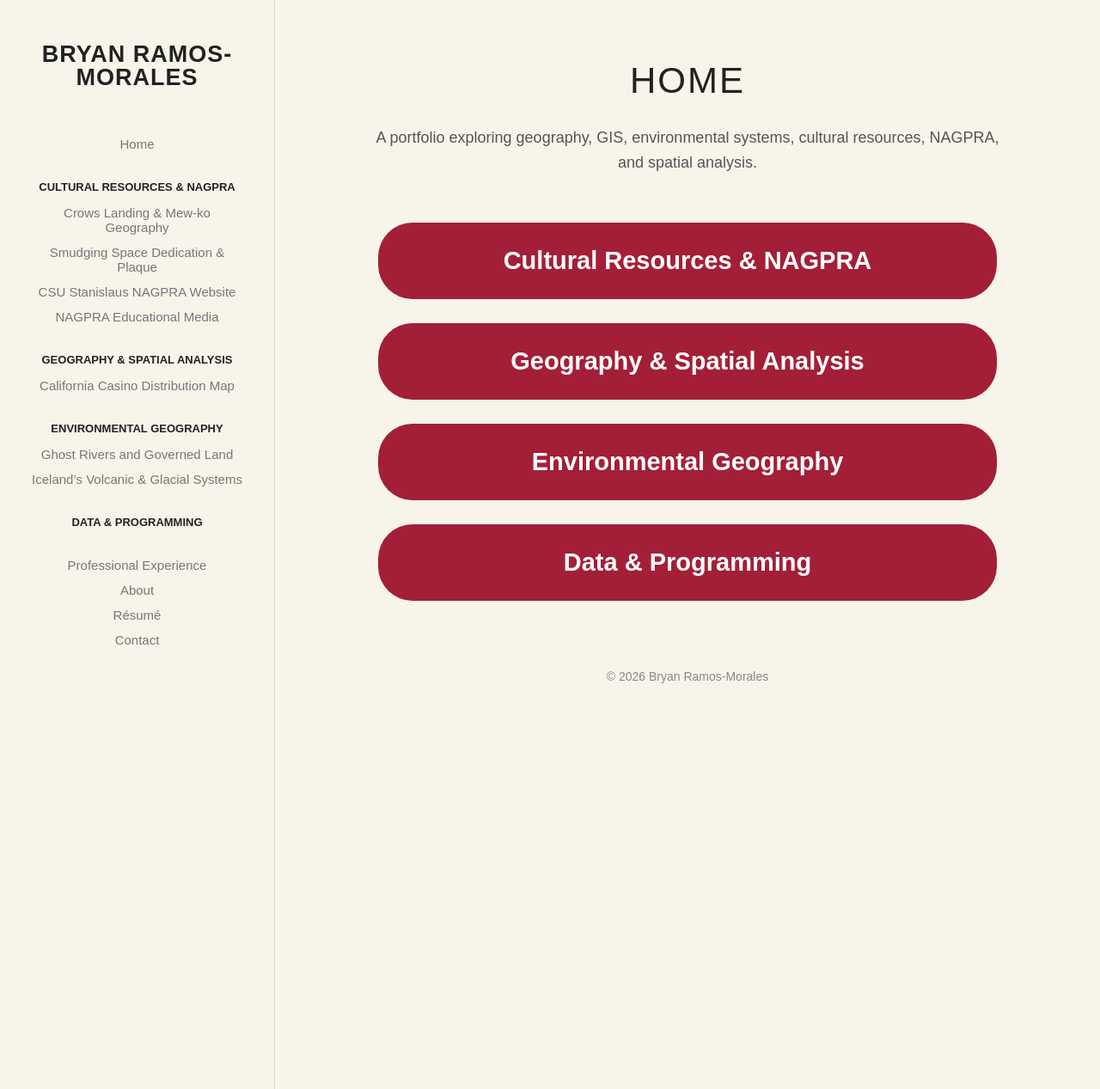
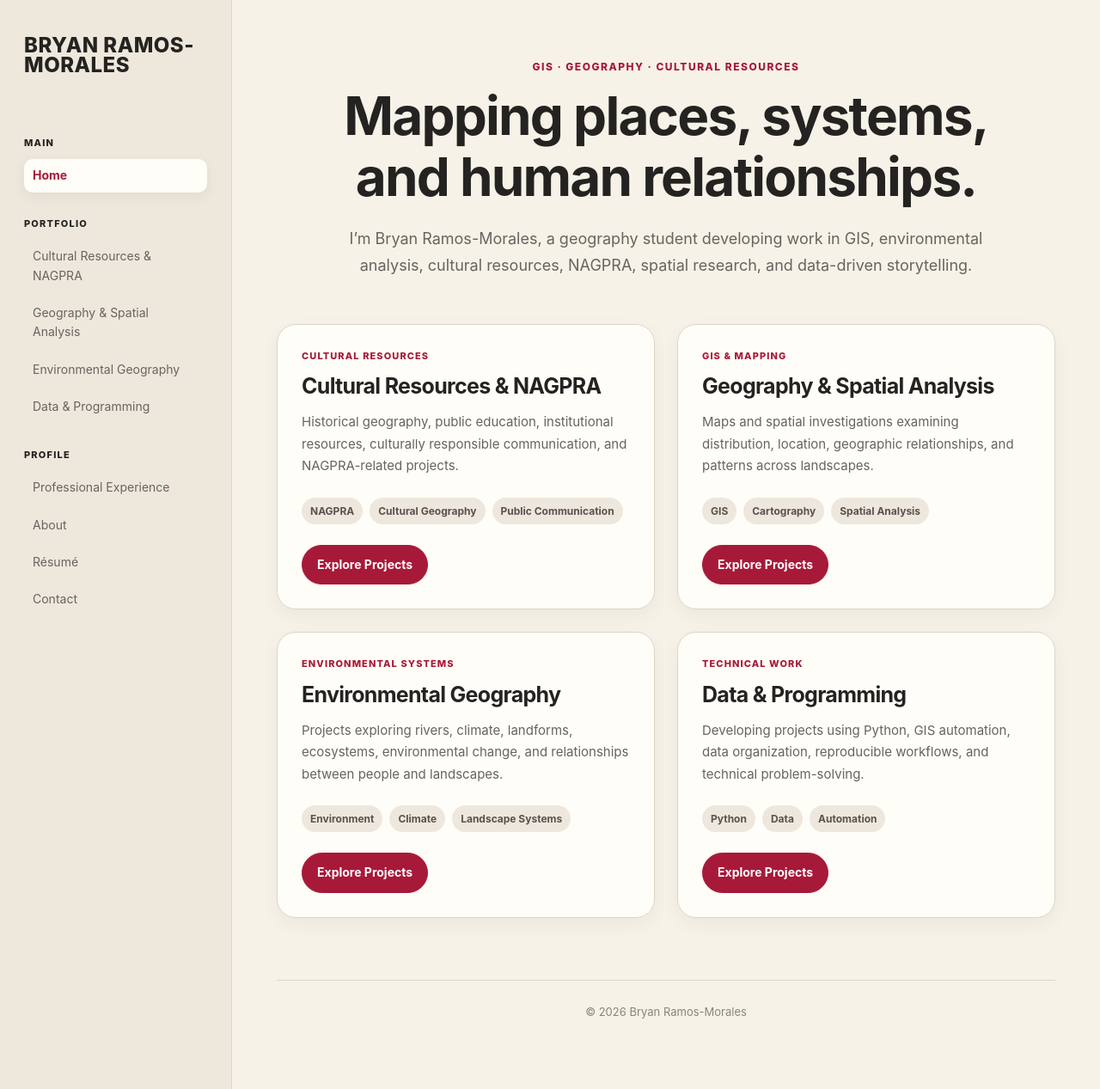
Before and after one commit to bramosmorales/bramosmorales.github.io, a Jekyll site: the page built from index.html, in a window 1280 px wide and 1267 px high. Shown: the whole window at 86% size. Built offline with Jekyll 4.4.1, drawn with Linux system fonts in a browser that asks for light colours.

Commit message:
Update index.html

```diff
--- a/index.html
+++ b/index.html
@@ -1,193 +1,113 @@
-<!DOCTYPE html>
-<html lang="en">
-<head>
-  <meta charset="UTF-8">
-  <meta name="viewport" content="width=device-width, initial-scale=1.0">
+---
+layout: default
+title: Home
+description: GIS, geography, environmental, and cultural resources portfolio
+---
 
-  <title>Bryan Ramos-Morales | Portfolio</title>
+<header class="page-header">
+  <div class="eyebrow">GIS · Geography · Cultural Resources</div>
 
-  <style>
-    body {
-      margin: 0;
-      background: #f7f4ea;
-      color: #222222;
-      font-family: Arial, Helvetica, sans-serif;
-    }
+  <h1>Mapping places, systems, and human relationships.</h1>
 
-    .layout {
-      display: grid;
-      grid-template-columns: 320px 1fr;
-      min-height: 100vh;
-    }
+  <p class="lede">
+    I’m Bryan Ramos-Morales, a geography student developing work in GIS,
+    environmental analysis, cultural resources, NAGPRA, spatial research,
+    and data-driven storytelling.
+  </p>
+</header>
 
-    .sidebar {
-      padding: 50px 35px;
-      border-right: 1px solid #ded9cc;
-      text-align: center;
-    }
+<section class="project-grid">
 
-    .name {
-      margin-bottom: 55px;
-      font-size: 27px;
-      font-weight: 800;
-      line-height: 1;
-      letter-spacing: 1px;
-    }
+  <article class="project-card">
+    <div class="project-card-body">
+      <div class="project-meta">Cultural Resources</div>
 
-    .section-label {
-      margin-top: 34px;
-      margin-bottom: 14px;
-      font-size: 13px;
-      font-weight: 800;
-      text-transform: uppercase;
-    }
+      <h2>Cultural Resources &amp; NAGPRA</h2>
 
-    .sidebar a {
-      display: block;
-      margin: 12px 0;
-      color: #777777;
-      text-decoration: none;
-      font-size: 15px;
-    }
+      <p>
+        Historical geography, public education, institutional resources,
+        culturally responsible communication, and NAGPRA-related projects.
+      </p>
 
-    .sidebar a:hover {
-      color: #a31f37;
-    }
-
-    main {
-      padding: 70px;
-    }
-
-    h1 {
-      margin-top: 0;
-      text-align: center;
-      font-size: 42px;
-      font-weight: 400;
-      letter-spacing: 2px;
-    }
-
-    .intro {
-      max-width: 750px;
-      margin: 25px auto 55px;
-      text-align: center;
-      color: #555555;
-      font-size: 18px;
-      line-height: 1.6;
-    }
-
-    .category-grid {
-      display: grid;
-      gap: 28px;
-      max-width: 720px;
-      margin: 0 auto;
-    }
-
-    .category {
-      display: block;
-      padding: 28px;
-      border-radius: 40px;
-      background: #a31f37;
-      color: white;
-      text-align: center;
-      text-decoration: none;
-      font-size: 29px;
-      font-weight: 700;
-      transition: transform 0.2s;
-    }
-
-    .category:hover {
-      transform: translateY(-3px);
-    }
-
-    footer {
-      margin-top: 80px;
-      text-align: center;
-      color: #888888;
-      font-size: 14px;
-    }
-
-    @media (max-width: 800px) {
-      .layout {
-        display: block;
-      }
-
-      .sidebar {
-        border-right: none;
-        border-bottom: 1px solid #ded9cc;
-        padding: 30px 20px;
-      }
-
-      .name {
-        margin-bottom: 25px;
-      }
-
-      main {
-        padding: 45px 20px;
-      }
-
-      h1 {
-        font-size: 34px;
-      }
-
-      .category {
-        font-size: 22px;
-      }
-    }
-  </style>
-</head>
-
-<body>
-  <div class="layout">
-
-    <nav class="sidebar">
-      <div class="name">
-        BRYAN RAMOS-<br>MORALES
+      <div class="tag-list">
+        <span class="tag">NAGPRA</span>
+        <span class="tag">Cultural Geography</span>
+        <span class="tag">Public Communication</span>
       </div>
 
-      <a href="index.html">Home</a>
+      <a class="button" href="cultural-resources.html">
+        Explore Projects
+      </a>
+    </div>
+  </article>
 
-      <div class="section-label">Cultural Resources &amp; NAGPRA</div>
-      <a href="#">Crows Landing &amp; Mew-ko Geography</a>
-      <a href="#">Smudging Space Dedication &amp; Plaque</a>
-      <a href="#">CSU Stanislaus NAGPRA Website</a>
-      <a href="#">NAGPRA Educational Media</a>
+  <article class="project-card">
+    <div class="project-card-body">
+      <div class="project-meta">GIS &amp; Mapping</div>
 
-      <div class="section-label">Geography &amp; Spatial Analysis</div>
-      <a href="#">California Casino Distribution Map</a>
+      <h2>Geography &amp; Spatial Analysis</h2>
 
-      <div class="section-label">Environmental Geography</div>
-      <a href="#">Ghost Rivers and Governed Land</a>
-      <a href="#">Iceland’s Volcanic &amp; Glacial Systems</a>
-
-      <div class="section-label">Data &amp; Programming</div>
-
-      <div class="section-label"></div>
-      <a href="#">Professional Experience</a>
-      <a href="#">About</a>
-      <a href="#">Résumé</a>
-      <a href="#">Contact</a>
-    </nav>
-
-    <main>
-      <h1>HOME</h1>
-
-      <p class="intro">
-        A portfolio exploring geography, GIS, environmental systems,
-        cultural resources, NAGPRA, and spatial analysis.
+      <p>
+        Maps and spatial investigations examining distribution, location,
+        geographic relationships, and patterns across landscapes.
       </p>
 
-      <div class="category-grid">
-        <a class="category" href="#">Cultural Resources &amp; NAGPRA</a>
-        <a class="category" href="#">Geography &amp; Spatial Analysis</a>
-        <a class="category" href="#">Environmental Geography</a>
-        <a class="category" href="#">Data &amp; Programming</a>
+      <div class="tag-list">
+        <span class="tag">GIS</span>
+        <span class="tag">Cartography</span>
+        <span class="tag">Spatial Analysis</span>
       </div>
 
-      <footer>
-        © 2026 Bryan Ramos-Morales
-      </footer>
-    </main>
+      <a class="button" href="geography-spatial-analysis.html">
+        Explore Projects
+      </a>
+    </div>
+  </article>
 
-  </div>
-</body>
-</html>
+  <article class="project-card">
+    <div class="project-card-body">
+      <div class="project-meta">Environmental Systems</div>
+
+      <h2>Environmental Geography</h2>
+
+      <p>
+        Projects exploring rivers, climate, landforms, ecosystems,
+        environmental change, and relationships between people and landscapes.
+      </p>
+
+      <div class="tag-list">
+        <span class="tag">Environment</span>
+        <span class="tag">Climate</span>
+        <span class="tag">Landscape Systems</span>
+      </div>
+
+      <a class="button" href="environmental-geography.html">
+        Explore Projects
+      </a>
+    </div>
+  </article>
+
+  <article class="project-card">
+    <div class="project-card-body">
+      <div class="project-meta">Technical Work</div>
+
+      <h2>Data &amp; Programming</h2>
+
+      <p>
+        Developing projects using Python, GIS automation, data organization,
+        reproducible workflows, and technical problem-solving.
+      </p>
+
+      <div class="tag-list">
+        <span class="tag">Python</span>
+        <span class="tag">Data</span>
+        <span class="tag">Automation</span>
+      </div>
+
+      <a class="button" href="data-programming.html">
+        Explore Projects
+      </a>
+    </div>
+  </article>
+
+</section>
```
